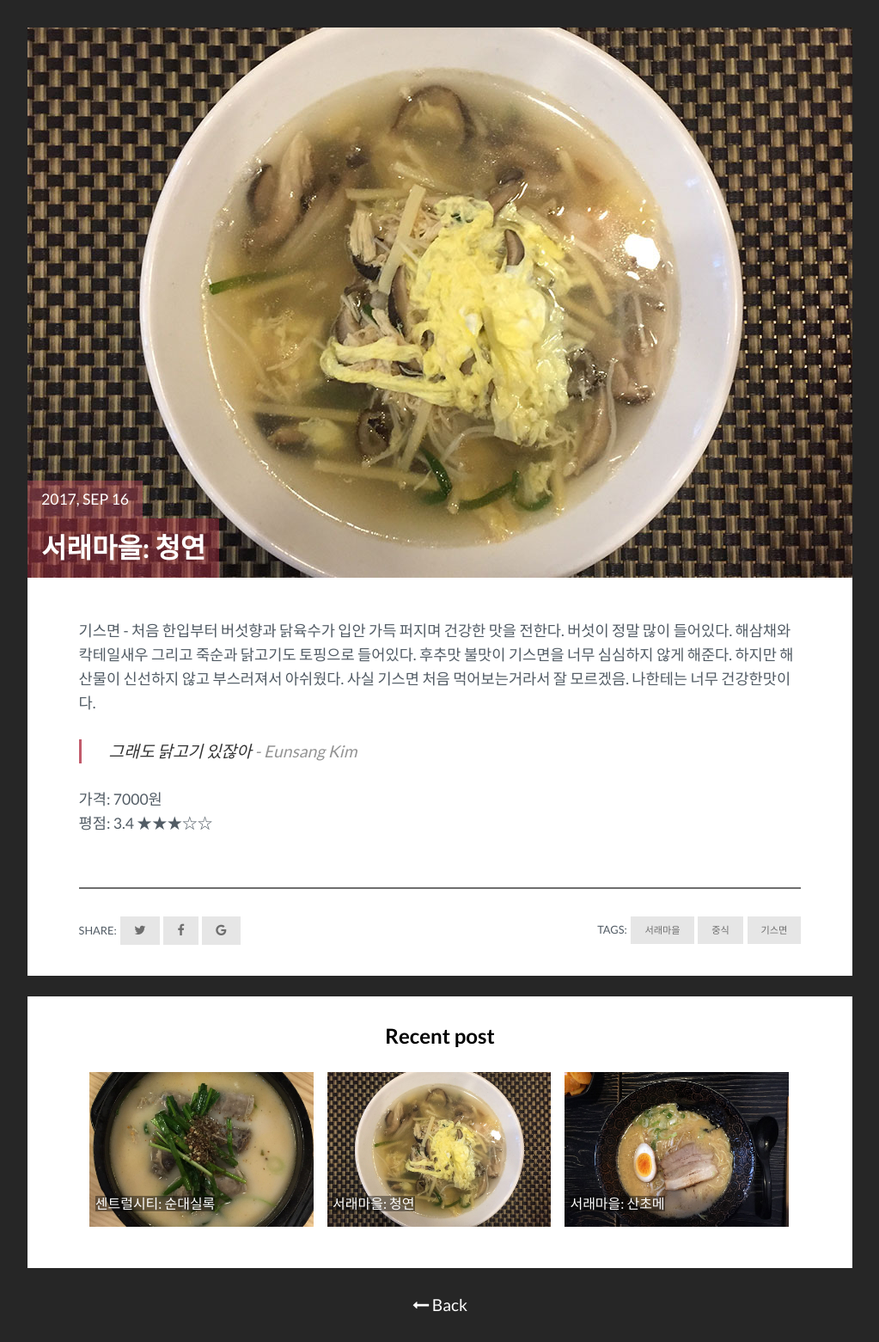
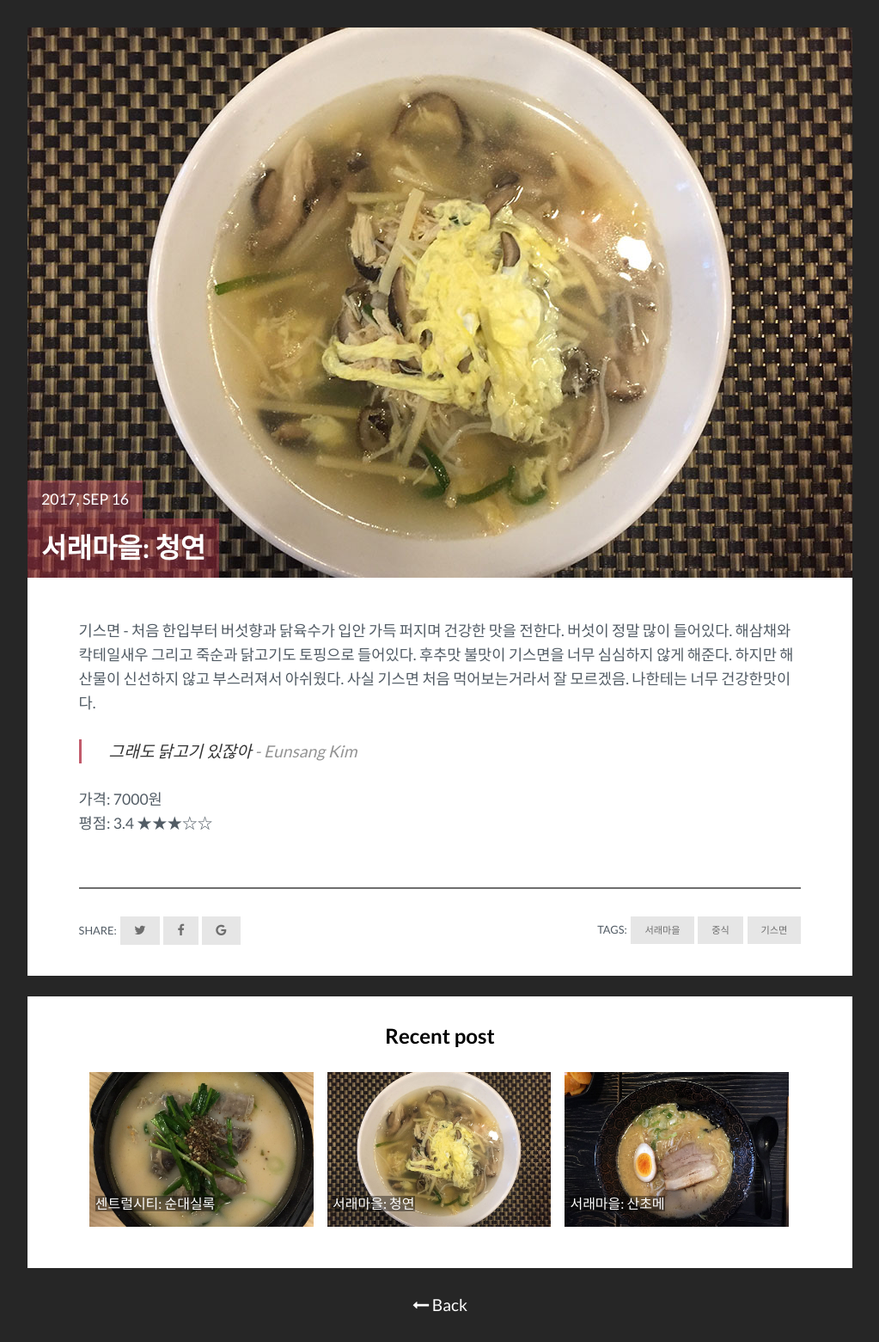
Before and after one commit to hjkim522/sapbap.github.io, a Jekyll site: the page built from _posts/2017-09-16-chungyeon.markdown, in a window 1280 px wide. Shown: the whole page at 86% size, without its empty margins (128-1151 px from the left). Built offline with Jekyll 4.4.1, drawn with Linux system fonts in a browser that asks for light colours.

Commit message:
re crop chungyeon

```diff
--- a/_posts/2017-09-16-chungyeon.markdown
+++ b/_posts/2017-09-16-chungyeon.markdown
@@ -2,7 +2,7 @@
 layout: post
 title: "서래마을: 청연"
 date: 2017-09-16 12:30:00 +0900
-img: 2017-09-16-0.jpg
+img: 2017-09-16-1.jpg
 tag: [서래마을, 중식, 기스면]
 rating: 3.4
 cost: 7000
```
Also changed, not shown: assets/img/2017-09-16-1.jpg (added), 7 other files.
